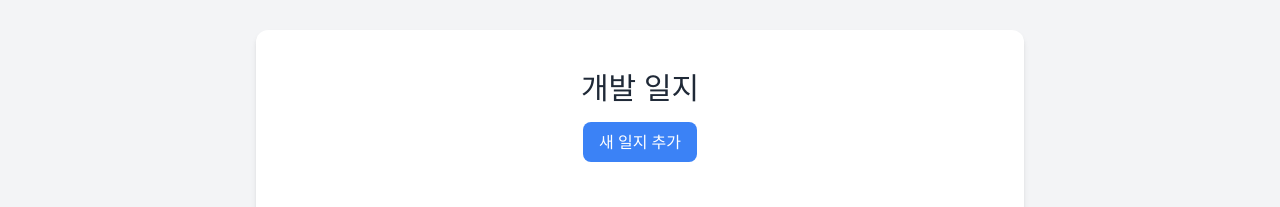
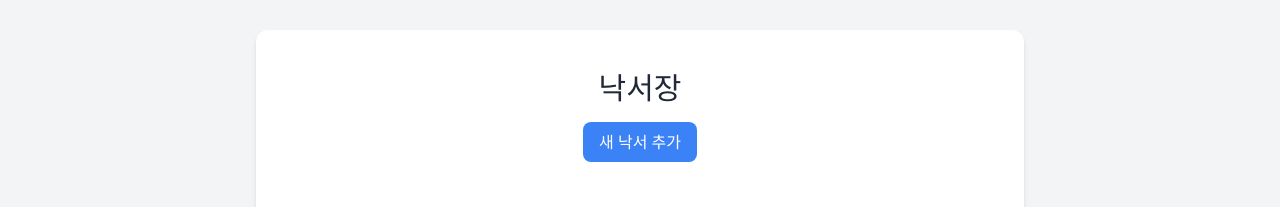
Before and after one commit to deusexmachinaa/testest, a Next.js app: page /etc/DevLog in a window 1280 px wide. Shown: the part 408-615 px from the top of the page. Built offline with nearby package versions, Linux system fonts and the light colour scheme.

Commit message:
낙서장으로변경

```diff
--- a/src/app/etc/DevLog/page.tsx
+++ b/src/app/etc/DevLog/page.tsx
@@ -18,7 +18,7 @@ const DevLog: React.FC = () => {
   }, []);
 
   const handleAddLog = () => {
-    const newLog = prompt("새 개발 일지를 입력해주세요.");
+    const newLog = prompt("새 낙서를 입력해주세요.");
     if (newLog) {
       const updatedLogs = [...logs, newLog];
       setLogs(updatedLogs);
@@ -29,17 +29,17 @@ const DevLog: React.FC = () => {
   return (
     <div className="min-h-screen p-4 flex flex-col items-center justify-center bg-gray-100">
       <Head>
-        <title>개발 일지</title>
+        <title>낙서장</title>
         <link rel="icon" href="/favicon.ico" />
       </Head>
 
       <main className="p-10 w-full max-w-3xl bg-white rounded-xl shadow-md flex flex-col items-center justify-center text-gray-800">
-        <h1 className="text-3xl mb-4 ">개발 일지</h1>
+        <h1 className="text-3xl mb-4 ">낙서장</h1>
         <button
           onClick={handleAddLog}
           className="px-4 py-2 bg-blue-500 text-white rounded-lg mb-4 "
         >
-          새 일지 추가
+          새 낙서 추가
         </button>
         <ul className="list-none w-full px-4">
           {logs.map((log, index) => (
--- a/src/app/etc/page.tsx
+++ b/src/app/etc/page.tsx
@@ -17,8 +17,8 @@ const TestItems: EtctItem[] = [
     target: "_blank",
   },
   {
-    title: "개발일지",
-    description: "제 일기장이에요..",
+    title: "낙서장",
+    description: "그냥 낙서장이에요..",
     href: "/etc/DevLog",
     image: "https://source.unsplash.com/1600x900/?dev",
   },
```
